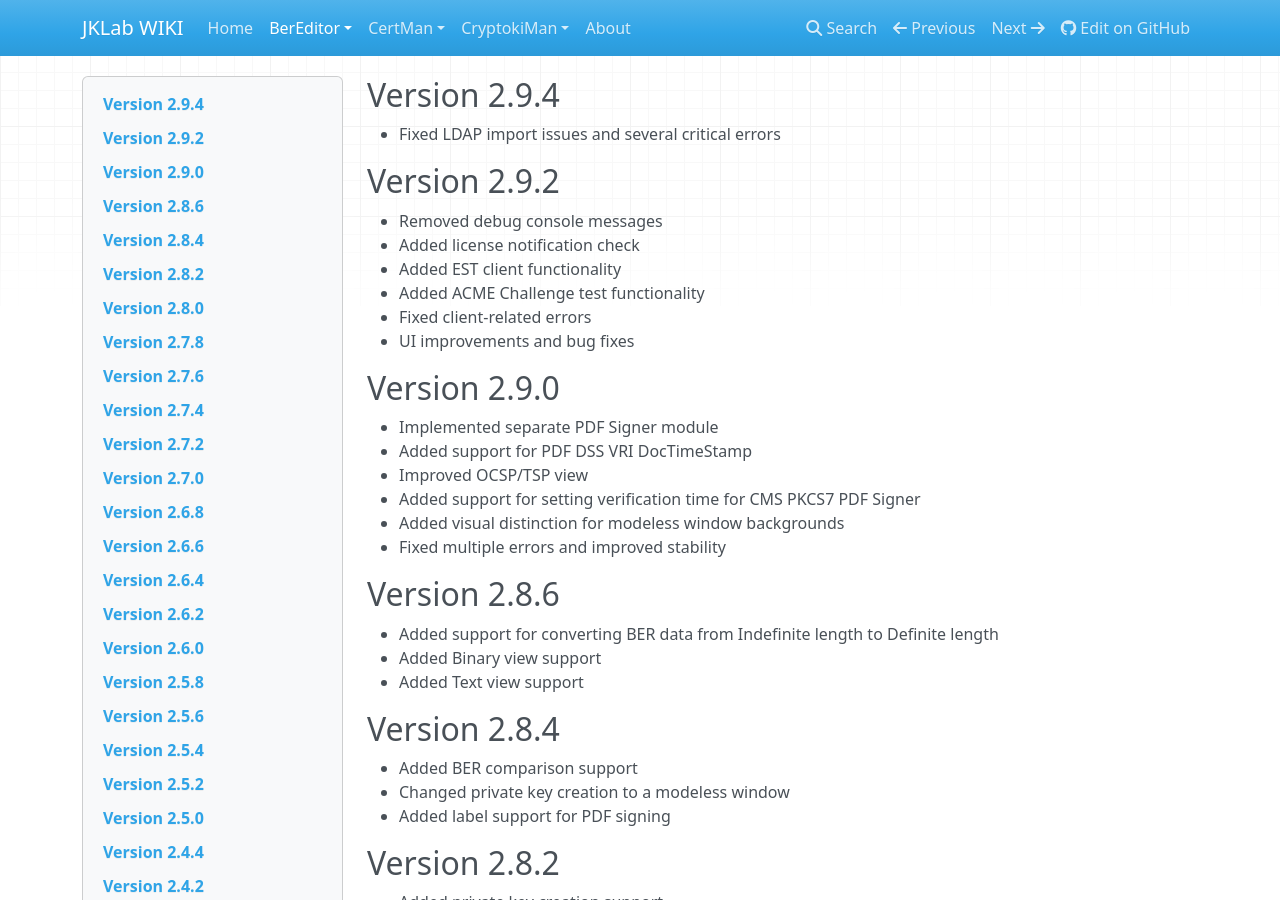
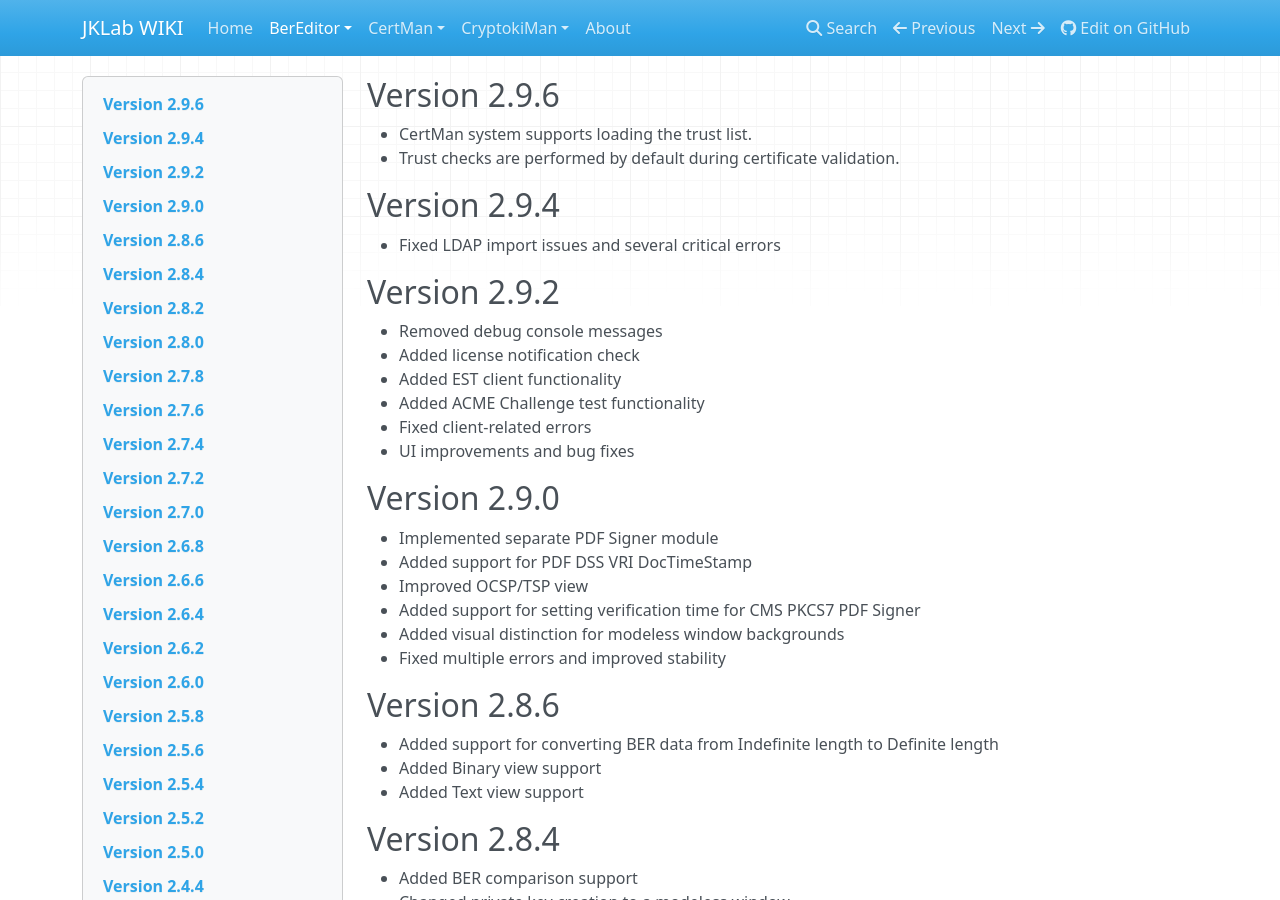
Before and after one commit to jykim74/wiki, an MkDocs documentation site: the page built from docs/bereditor/release.md, in a window 1280 px wide and 900 px high. Built offline with MkDocs 1.6.1, drawn with Linux system fonts in a browser that asks for light colours; nearby versions of some CDN libraries.

Commit message:
update message

```diff
--- a/docs/bereditor/release.md
+++ b/docs/bereditor/release.md
@@ -1,3 +1,7 @@
+## Version 2.9.6
+- CertMan system supports loading the trust list.
+- Trust checks are performed by default during certificate validation.
+
 ## Version 2.9.4
 - Fixed LDAP import issues and several critical errors
 
```
Also changed, not shown: docs/about.md (+3 -3 lines), docs/bereditor/index.md (+3 -3 lines), docs/tools.md (added, +1 -0 lines).
